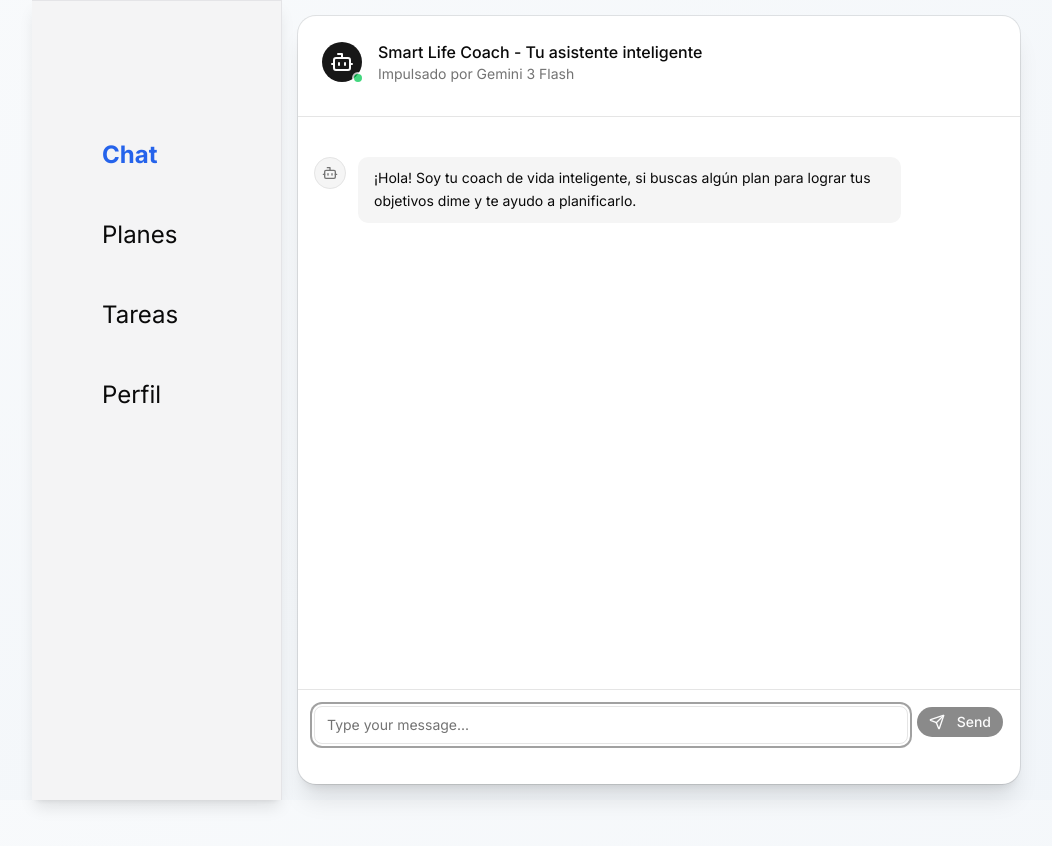
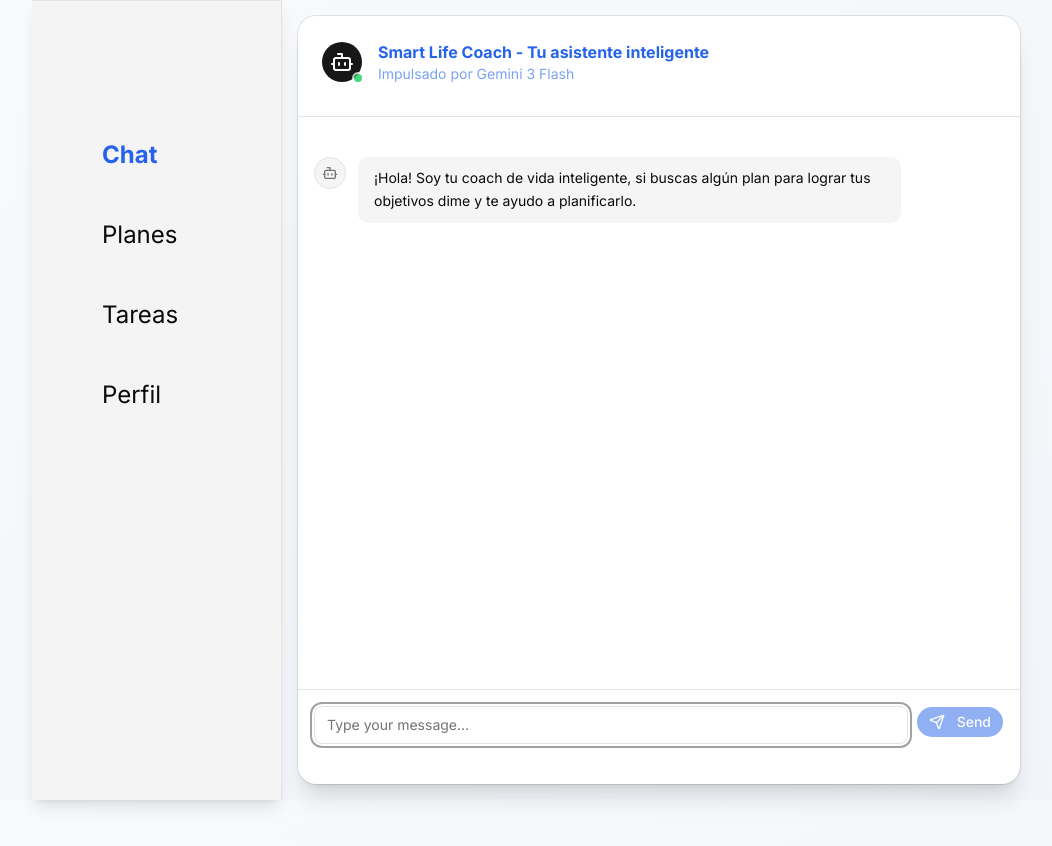
Before and after one commit to JamesKristofUbiarco/Smart-Life-Coach-Frontend, a Next.js app in the folder web/: page / in a window 1280 px wide. Shown: the top 846 px of the page, without its empty margins (106-1158 px from the left). Built offline with nearby package versions, Linux system fonts and the light colour scheme; some icons are missing.

Commit message:
syle: cambios menores en diseño y funcionalidad

```diff
--- a/web/components/ui/bottom-nav.tsx
+++ b/web/components/ui/bottom-nav.tsx
@@ -23,10 +23,10 @@ const BottomNav = () => {
   // la clave para el texto es usar relative en el className de los <Link href>
   return (
     <div
-      className={`fixed bottom-0 w-full py-4 z-10 bg-zinc-100 dark:bg-zinc-950 border-t dark:border-zinc-800 border-zinc-200 shadow-lg md:hidden ${navClass}`}
+      className={`fixed bottom-0 w-full py-5 z-10 bg-zinc-100 dark:bg-zinc-950 border-t dark:border-zinc-800 border-zinc-200 shadow-lg md:hidden ${navClass}`}
     >
       <div className="flex flex-row justify-around items-center bg-transparent w-full">
-        <Link href="/" className="flex items-center relative">
+        <Link href="/" className="flex items-center relative bottom-1.5">
           {isChatActive ? (
             <Icon style={{color: '#2563EB'}} icon="bx:comment" width="32" height="32" />
           ) : (
@@ -34,7 +34,7 @@ const BottomNav = () => {
           )}
           <span className={`flex items-center mt-7 absolute -top-0.5 -left-1 ${isChatActive ? "font-bold text-[#2563EB]" : ""}`}>Chat</span>
         </Link>
-        <Link href="/explore" className="flex items-center relative">
+        <Link href="/explore" className="flex items-center relative bottom-1.5">
           {isPlanesActive ? (
             <Icon
               icon="glyphs:target-bold"
@@ -47,7 +47,7 @@ const BottomNav = () => {
           )}
           <span className={`flex items-center mt-7 absolute -top-0.5 -left-1.5 ${isPlanesActive ? "font-bold text-[#2563EB]" : ""}`}>Planes</span>
         </Link>
-        <Link href="/notifications" className="flex items-center relative">
+        <Link href="/notifications" className="flex items-center relative bottom-1.5">
           {isTareasActive ? (
             <Icon icon="material-symbols:select-check-box-rounded" width="32" height="32" />
           ) : (
@@ -55,7 +55,7 @@ const BottomNav = () => {
           )}
           <span className={`flex items-center mt-7 absolute -top-0.5 -left-1.5 ${isTareasActive ? "font-bold text-[#2563EB]" : ""}`}>Tareas</span>
         </Link>
-        <Link href="/messages" className="flex items-center relative">
+        <Link href="/messages" className="flex items-center relative bottom-1.5">
           {isPerfilActive ? (
             <Icon icon="fa7-regular:user-alt" width="32" height="32" />
           ) : (
--- a/web/components/ui/button.tsx
+++ b/web/components/ui/button.tsx
@@ -9,7 +9,7 @@ const buttonVariants = cva(
   {
     variants: {
       variant: {
-        default: "bg-primary text-primary-foreground hover:bg-primary/80",
+        default: "bg-primary text-primary-foreground hover:bg-primary/80 bg-[#2563EB]",
         outline:
           "border-border bg-input/30 hover:bg-input/50 hover:text-foreground aria-expanded:bg-muted aria-expanded:text-foreground",
         secondary:
--- a/web/components/ui/card.tsx
+++ b/web/components/ui/card.tsx
@@ -37,7 +37,7 @@ function CardTitle({ className, ...props }: React.ComponentProps<"div">) {
   return (
     <div
       data-slot="card-title"
-      className={cn("text-base font-medium", className)}
+      className={cn("text-base font-medium text-[#2563EB] font-bold", className)}
       {...props}
     />
   )
@@ -47,7 +47,7 @@ function CardDescription({ className, ...props }: React.ComponentProps<"div">) {
   return (
     <div
       data-slot="card-description"
-      className={cn("text-sm text-muted-foreground", className)}
+      className={cn("text-sm text-[#2563EB] opacity-60", className)}
       {...props}
     />
   )
--- a/web/components/ui/chat.tsx
+++ b/web/components/ui/chat.tsx
@@ -1,7 +1,7 @@
 // web/components/ui/chat.tsx
 "use client";
 
-import { useChat } from "@ai-sdk/react";
+import { UIMessage, useChat } from "@ai-sdk/react";
 import { useRef, useEffect, useState } from "react";
 import { Send, Bot, User, Loader2, AlertCircle } from "lucide-react";
 import { Button } from "@/components/ui/button";
@@ -41,7 +41,7 @@ export default function Chat() {
           },
         ],
       },
-    ],
+    ] as UIMessage[], // Se agrega UIMessage para forzar el tipado y evitar errores
     onError: (error) => {
       console.error("Chat error:", error);
     },
@@ -51,25 +51,6 @@ export default function Chat() {
   });
 
   const isLoading = status === "streaming" || status === "submitted";
-
-  // Add welcome message on mount
-  // useEffect(() => {
-  //     if (messages.length === 0) {
-  //         setMessages((prev) => [
-  //             ...prev,
-  //             {
-  //                 id: "welcome",
-  //                 role: "assistant" as const,
-  //                 parts: [
-  //                     {
-  //                         type: "text" as const,
-  //                         text: "¡Hola! Soy tu coach de vida inteligente, si buscas algún plan para lograr tus objetivos dime y te ayudo a planificarlo.",
-  //                     },
-  //                 ],
-  //             },
-  //         ]);
-  //     }
-  // }, [messages.length, setMessages]);
 
   const handleSubmit = (e: React.FormEvent) => {
     e.preventDefault();
```
Also changed, not shown: web/app/layout.tsx (+0 -13 lines).
